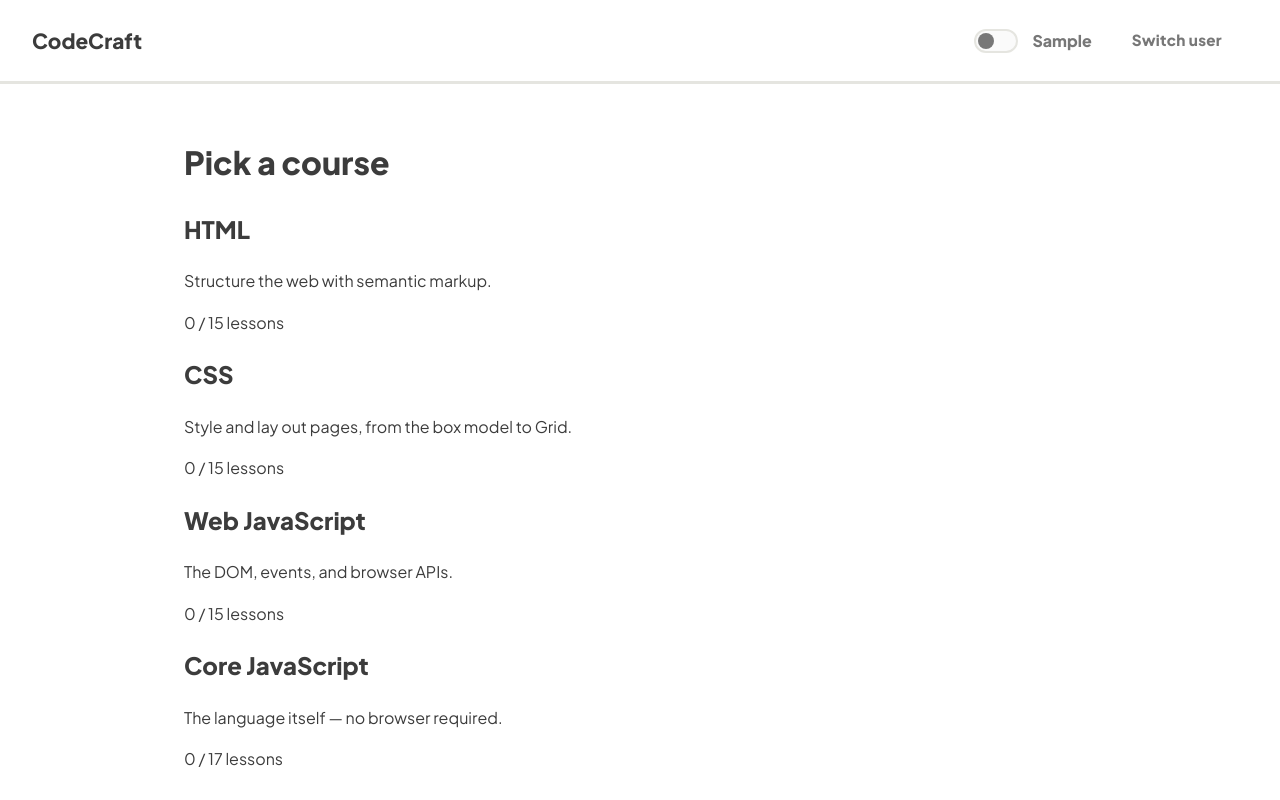
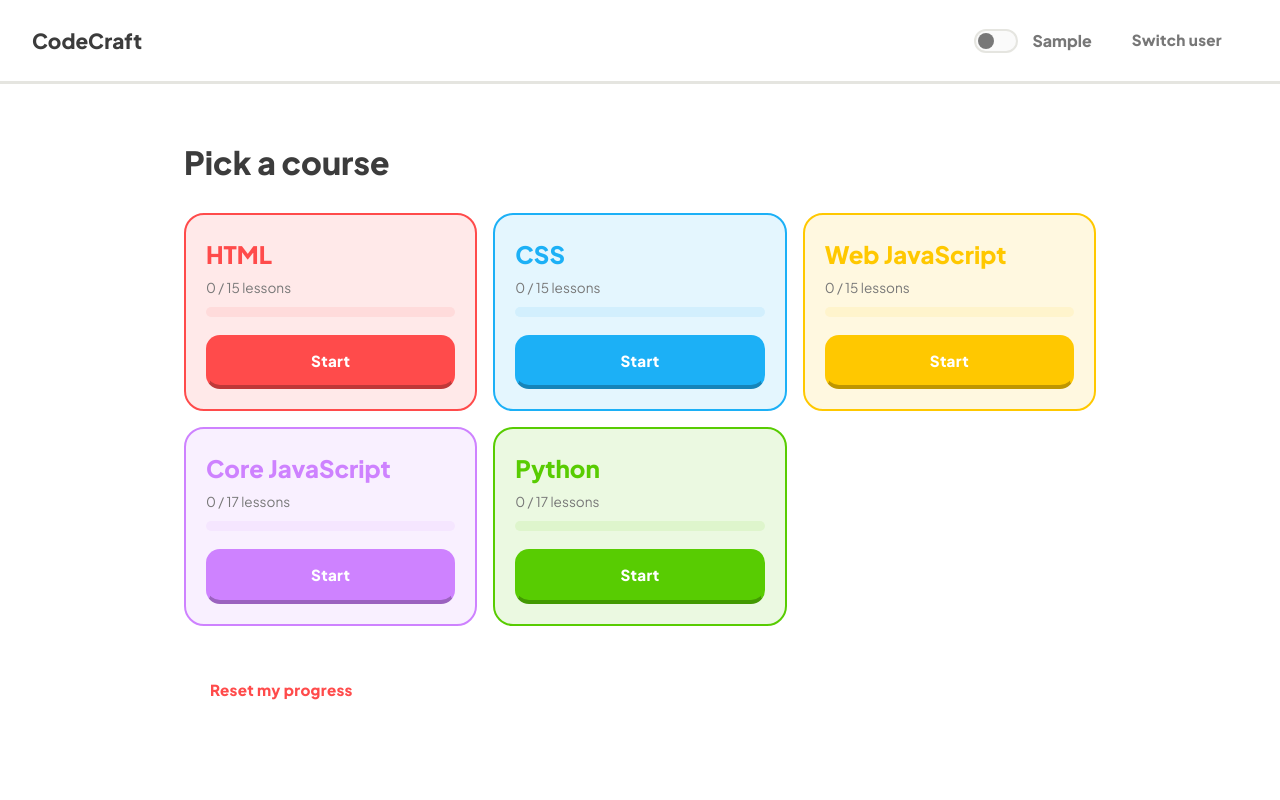
Before and after one commit to tearservices/codecraft, a React (Vite) app: page /profile in a window 1280 px wide. Both pictures are taken after typing "Sample" into the empty fields and a click on the button "Create profile". Shown: the top 800 px of the page. Built offline with nearby package versions, Linux system fonts and the light colour scheme.

Commit message:
feat: restyle landing page with per-course colored cards

```diff
--- a/src/index.css
+++ b/src/index.css
@@ -314,3 +314,58 @@ a {
   font-size: 0.75rem;
   color: var(--text-muted);
 }
+
+.course-grid {
+  display: grid;
+  grid-template-columns: repeat(auto-fill, minmax(220px, 1fr));
+  gap: 16px;
+  margin: 24px 0;
+}
+
+.course-card {
+  display: block;
+  background: color-mix(in srgb, var(--accent) 12%, var(--surface));
+  border: 2px solid var(--accent);
+  border-radius: var(--radius-lg);
+  padding: 20px;
+  transition: transform 0.1s ease;
+}
+
+.course-card:hover {
+  transform: translateY(-2px);
+}
+
+.course-card h2 {
+  margin: 0 0 4px;
+  color: var(--accent);
+}
+
+.progress-bar {
+  height: 10px;
+  border-radius: 6px;
+  background: color-mix(in srgb, var(--accent) 20%, var(--surface));
+  overflow: hidden;
+  margin: 8px 0 14px;
+}
+
+.progress-bar-fill {
+  height: 100%;
+  background: var(--accent);
+}
+
+.progress-label {
+  font-size: 0.85rem;
+  color: var(--text-muted);
+  margin: 0;
+}
+
+.course-card-cta {
+  display: inline-block;
+  width: 100%;
+  text-align: center;
+  margin-top: 4px;
+}
+
+.reset-progress {
+  margin-top: 16px;
+}
--- a/src/pages/Landing.jsx
+++ b/src/pages/Landing.jsx
@@ -13,14 +13,21 @@ export default function Landing() {
           const { completed, total } = getCourseCompletion(course.id, course.lessons.length);
           const pct = total ? Math.round((completed / total) * 100) : 0;
           return (
-            <Link to={`/course/${course.id}`} className="course-card" key={course.id} style={{ '--accent': course.accent }}>
+            <Link
+              to={`/course/${course.id}`}
+              className="course-card"
+              key={course.id}
+              style={{ '--accent': course.accent }}
+            >
               <h2>{course.title}</h2>
-              <p>{course.description}</p>
+              <p className="progress-label">
+                {completed} / {total} lessons
+              </p>
               <div className="progress-bar">
                 <div className="progress-bar-fill" style={{ width: `${pct}%` }} />
               </div>
-              <span className="progress-label">
-                {completed} / {total} lessons
+              <span className="btn btn-primary course-card-cta">
+                {completed > 0 ? 'Continue' : 'Start'}
               </span>
             </Link>
           );
```
